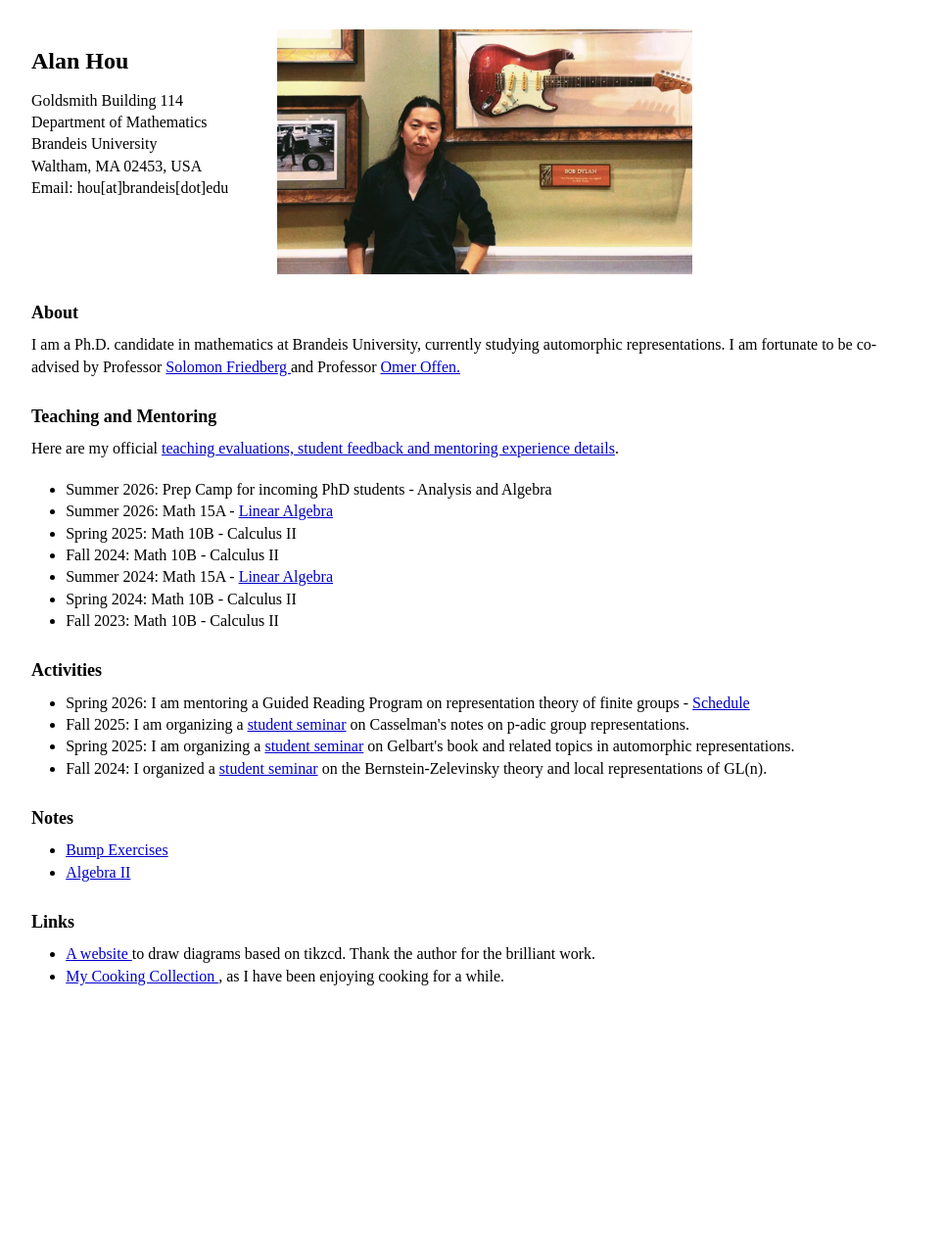
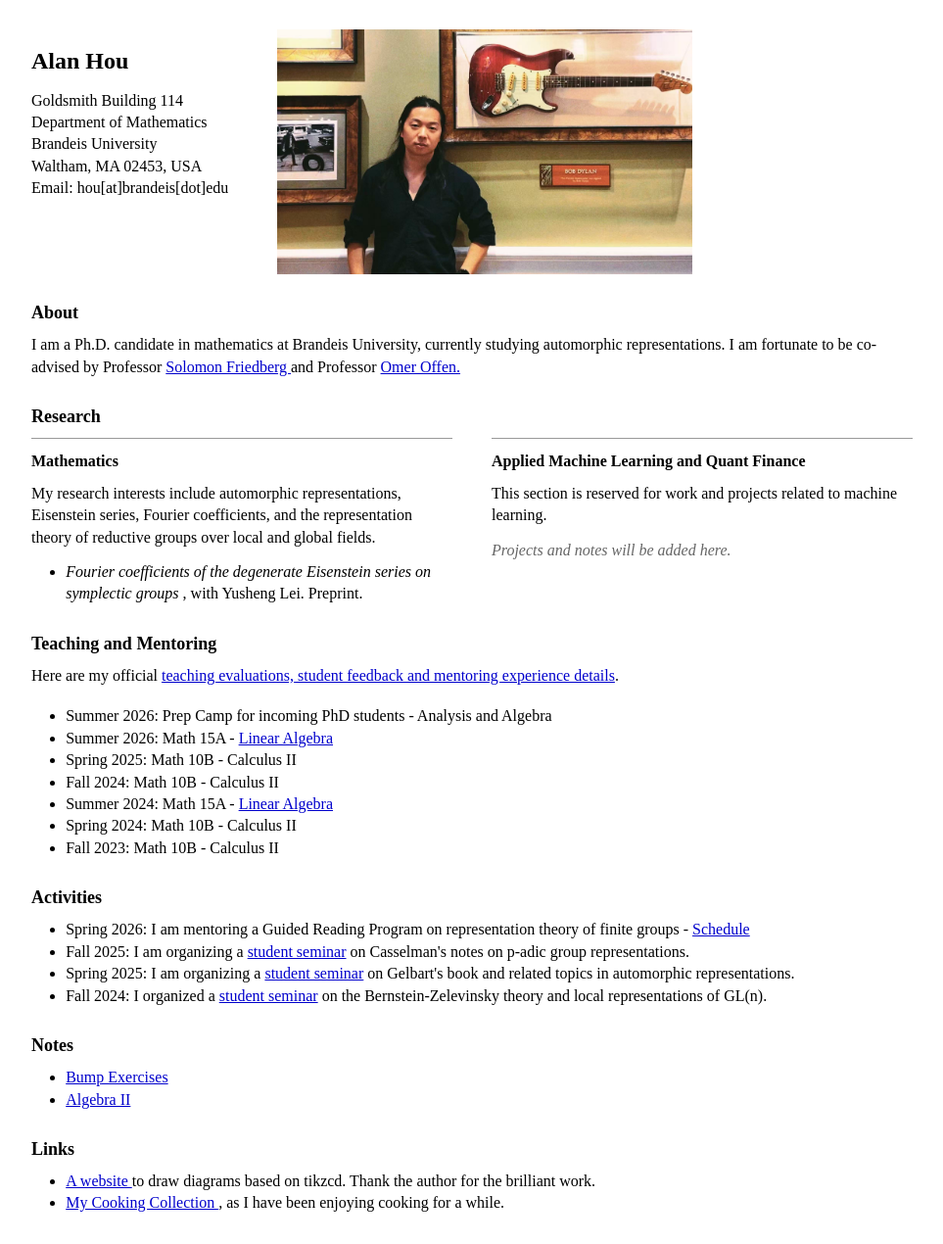
Before and after one commit to axhou/axhou.github.io, a Jekyll site: the page index.html, which Jekyll copies as it is, in a window 1280 px wide. Shown: the whole page at 98% size, without its empty margins (8-971 px from the left). Built offline with Jekyll 4.4.1, drawn with Linux system fonts in a browser that asks for light colours; before the commit the page ends 1038 px from its top, so only the background shows below that.

Commit message:
Update index.html

```diff
--- a/index.html
+++ b/index.html
@@ -17,6 +17,42 @@
   <title>Alan Hou</title>
 
   <style>
+    .research-grid {
+  display: grid;
+  grid-template-columns: repeat(2, minmax(0, 1fr));
+  gap: 40px;
+  margin: 0.25em 0 1.5em;
+}
+
+.research-area {
+  border-top: 1px solid #999;
+  padding-top: 0.75em;
+}
+
+.research-area h3 {
+  font-size: 16px;
+  margin: 0 0 0.65em;
+}
+
+.research-area p {
+  margin-bottom: 0.8em;
+}
+
+.research-area ul {
+  margin-bottom: 0;
+}
+
+.research-placeholder {
+  color: #666;
+  font-style: italic;
+}
+
+@media (max-width: 700px) {
+  .research-grid {
+    grid-template-columns: 1fr;
+    gap: 24px;
+  }
+}
 .header {
   display: flex;
   align-items: stretch;
@@ -123,7 +159,44 @@
       Omer Offen.
     </a>
   </p>
+<h2>Research</h2>
 
+<div class="research-grid">
+
+  <section class="research-area">
+    <h3>Mathematics</h3>
+
+    <p>
+      My research interests include automorphic representations,
+      Eisenstein series, Fourier coefficients, and the representation
+      theory of reductive groups over local and global fields.
+    </p>
+
+    <ul>
+      <li>
+        <em>
+          Fourier coefficients of the degenerate Eisenstein series
+          on symplectic groups
+        </em>,
+        with Yusheng Lei. Preprint.
+      </li>
+    </ul>
+  </section>
+
+  <section class="research-area">
+    <h3>Applied Machine Learning and Quant Finance</h3>
+
+    <p>
+      This section is reserved for work and projects related to
+      machine learning.
+    </p>
+
+    <p class="research-placeholder">
+      Projects and notes will be added here.
+    </p>
+  </section>
+
+</div>
 
   <h2>Teaching and Mentoring</h2>
 
```
